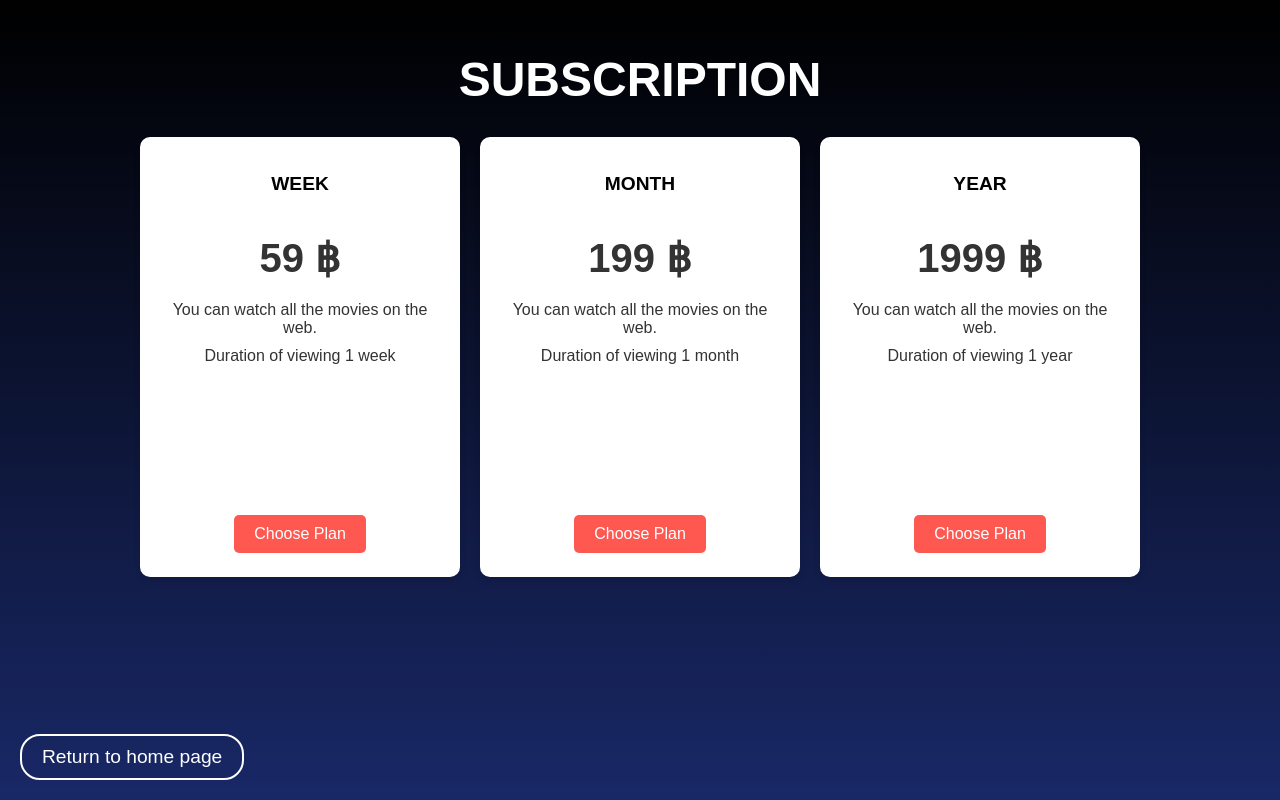
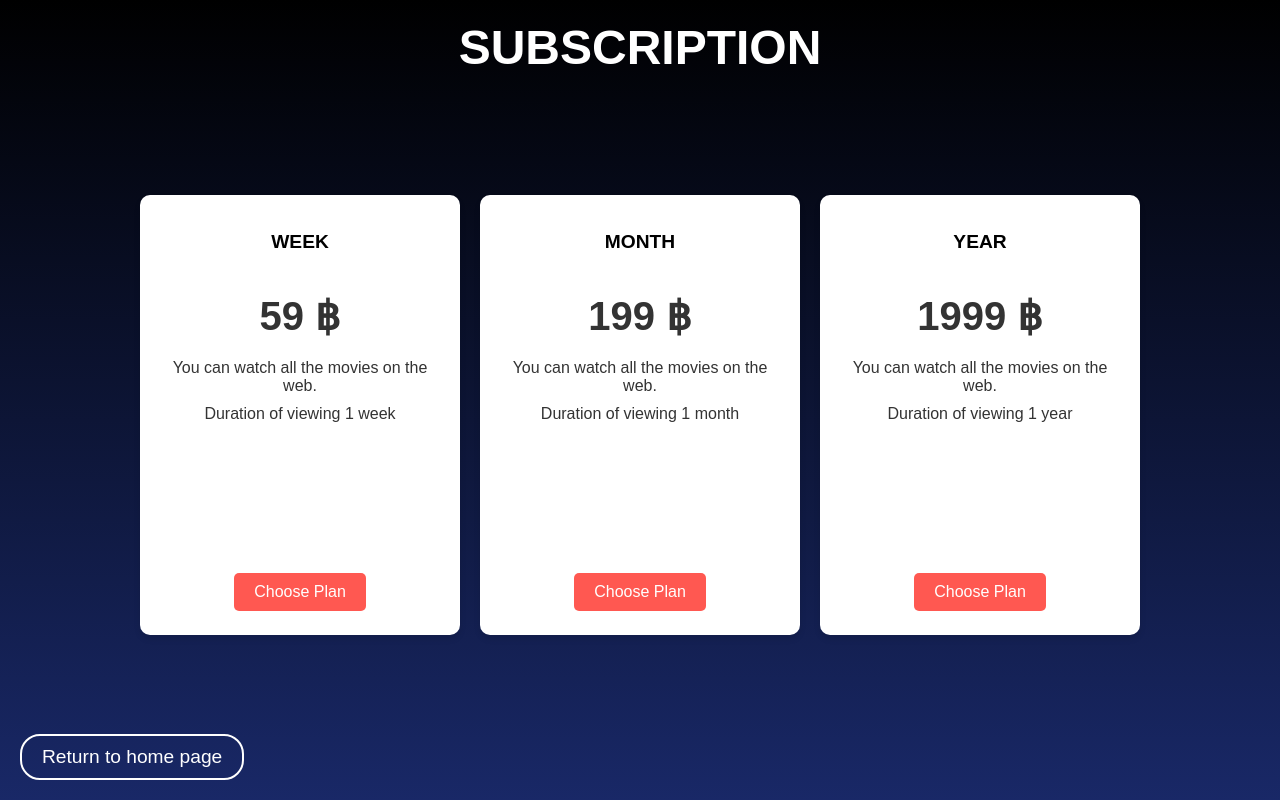
Before and after one commit to NobpasinTumdee/testWebForSA, a React (Vite) app in the folder Frontend/myWeb/: page /Subscription in a window 1280 px wide. Built offline with nearby package versions, Linux system fonts and the light colour scheme.

Commit message:
Update subscription.css

```diff
--- a/Frontend/myWeb/src/subscription/subscription.css
+++ b/Frontend/myWeb/src/subscription/subscription.css
@@ -11,7 +11,8 @@
 
 .subscription-title {
   font-size: 3rem;
-  margin-bottom: 30px;
+  margin: .0px;
+  margin-bottom: 120px;
 }
 
 .plans-container {
```
